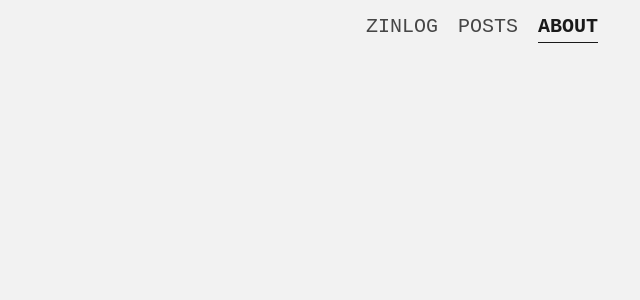
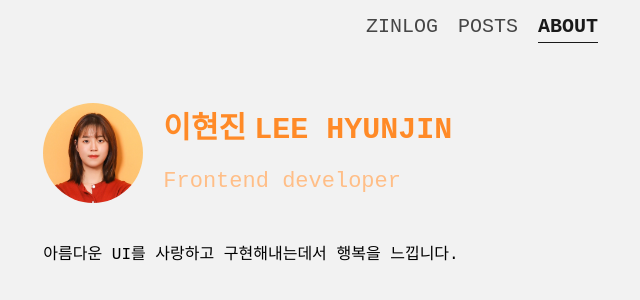
Before and after one commit to zinnli/hinen.dev, a Next.js app: page /about in a window 1280 px wide. Shown: the top 300 px of the page, without its empty margins (389-1029 px from the left). Built offline with nearby package versions, Linux system fonts and the light colour scheme; a web font is replaced by a local one.

Commit message:
feat: about 페이지 템플릿 추가 (#5)

```diff
--- a/src/app/about/page.tsx
+++ b/src/app/about/page.tsx
@@ -1,3 +1,31 @@
-export default async function Page() {
-  return <></>;
-}
+import Image from "next/image";
+
+import ProfileImage from "@/assets/images/about-profile.jpeg";
+
+const About = () => {
+  return (
+    <main className="flex flex-col items-center w-[100%] max-w-[750px] px-7">
+      <section className="flex flex-col mt-12">
+        <div className="flex justify-start gap-x-5 w-[100%] h-[100px] mb-10">
+          <Image
+            className="w-[100px] h-[100px] rounded-full bg-gray object-cover"
+            src={ProfileImage}
+            alt="profile"
+          />
+          <div className="flex flex-col justify-between py-[5px]">
+            <div className="flex gap-x-2 text-30 font-bold text-primary">
+              <span>이현진</span>
+              <span>LEE HYUNJIN</span>
+            </div>
+            <span className=" text-22 text-primary_sub">
+              Frontend developer
+            </span>
+          </div>
+        </div>
+        <span>아름다운 UI를 사랑하고 구현해내는데서 행복을 느낍니다.</span>
+      </section>
+    </main>
+  );
+};
+
+export default About;
```
Also changed, not shown: src/assets/images/about-profile.jpeg (added).
